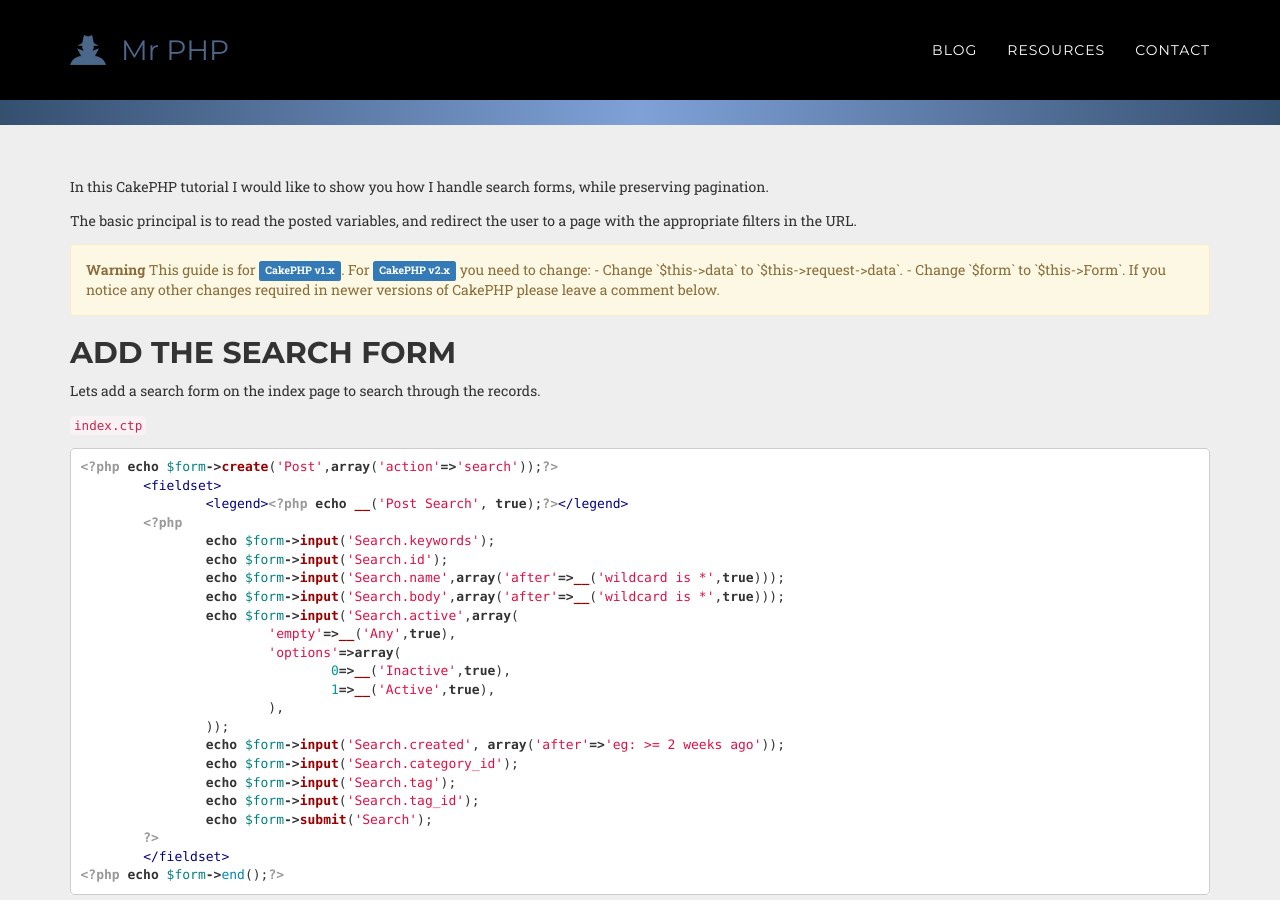
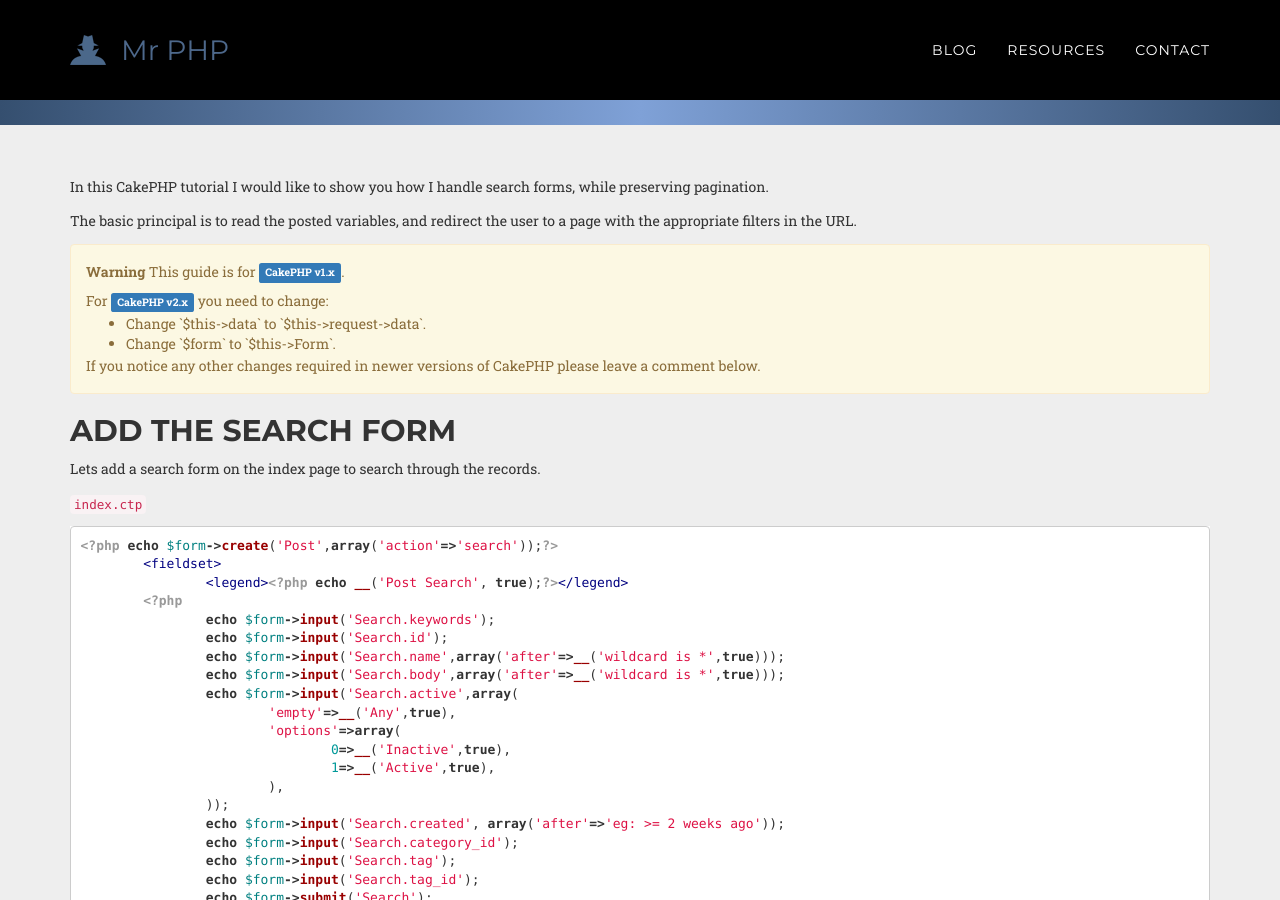
Before and after one commit to mr-php/mr-php.github.io, a Jekyll site: the page built from _posts/2008-10-04-search-forms-in-cakephp.md, in a window 1280 px wide and 900 px high, scrolled down 348 px. Built offline with Jekyll 4.4.1, drawn with Linux system fonts in a browser that asks for light colours; nearby versions of some CDN libraries; some web fonts are replaced; Markdown is read by kramdown in place of the engine named in the settings; comment, search, counter and statistics services are not loaded.

Commit message:
Update 2008-10-04-search-forms-in-cakephp.md

```diff
--- a/_posts/2008-10-04-search-forms-in-cakephp.md
+++ b/_posts/2008-10-04-search-forms-in-cakephp.md
@@ -14,16 +14,13 @@
 <!--break-->
 
 <div class="alert alert-warning" role="alert">
-
-<strong>Warning</strong> This guide is for <span class="label label-primary">CakePHP v1.x</span>.
-
-For <span class="label label-primary">CakePHP v2.x</span> you need to change:
-
-- Change `$this->data` to `$this->request->data`.
-- Change `$form` to `$this->Form`.
-
-If you notice any other changes required in newer versions of CakePHP please leave a comment below.
-
+	<p><strong>Warning</strong> This guide is for <span class="label label-primary">CakePHP v1.x</span>.</p>
+	<p>For <span class="label label-primary">CakePHP v2.x</span> you need to change:</p>
+	<ul>
+	<li>Change `$this->data` to `$this->request->data`.</li>
+	<li>Change `$form` to `$this->Form`.</li>
+	</ul>
+	<p>If you notice any other changes required in newer versions of CakePHP please leave a comment below.</p>
 </div>
 
 
```
